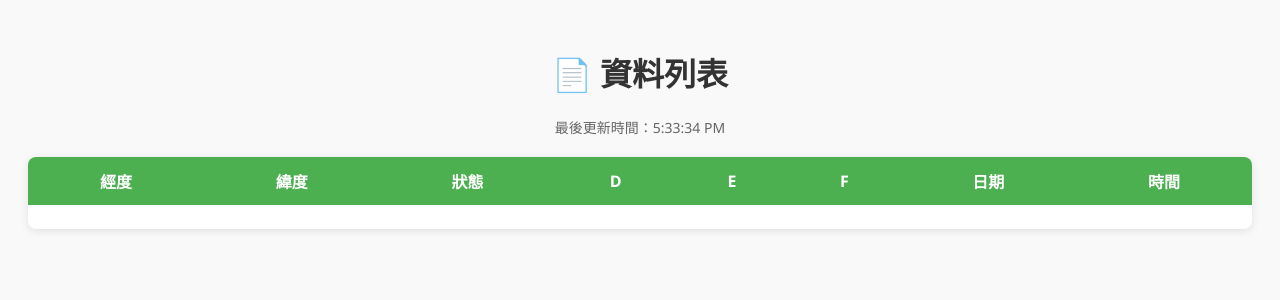
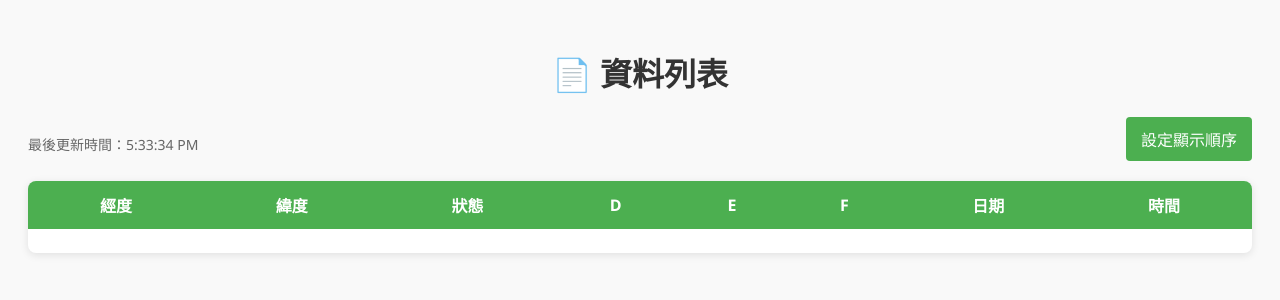
Before and after one commit to Sanwanh/PUMP, a FastAPI app: page / in a window 1280 px wide. Shown: the top 300 px of the page. Run offline with FastAPI, Linux system fonts and the light colour scheme; lists and menus that the app fills with data are empty.

Commit message:
setting updata

```diff
--- a/config.json
+++ b/config.json
@@ -64,8 +64,8 @@
         "A33",
         "A34",
         "A5",
+        "A1",
         "A6",
-        "A1",
         "A9",
         "A10",
         "A11",
--- a/main.py
+++ b/main.py
@@ -182,13 +182,46 @@ def convert_to_api_json(df):
 
 
 # 主頁顯示資料表
+# 主頁顯示資料表
 @app.get("/", response_class=HTMLResponse)
 async def read_data(request: Request):
     df = load_data()
     if df.empty:
         df = pd.DataFrame([{col: "" for col in COLUMNS}])  # 空表時自動填一行空資料
-    data = df.to_dict(orient="records")
-    return templates.TemplateResponse("index.html", {"request": request, "data": data})
+
+    # 讀取設定檔以獲取顯示順序
+    config = load_config()
+    display_pumps = config.get("display_pumps", [])
+    display_order = config.get("display_order", [])
+
+    # 轉換為字典列表
+    raw_data = df.to_dict(orient="records")
+
+    # 用於儲存排序後的資料
+    ordered_data = []
+
+    # 建立一個ID到資料行的映射
+    data_map = {}
+    for row in raw_data:
+        if "D" in row and row["D"]:
+            pump_id = str(row["D"])
+            data_map[pump_id] = row
+
+    # 首先添加顯示順序中的項目
+    for pump_id in display_order:
+        if pump_id in data_map and (not display_pumps or pump_id in display_pumps):
+            ordered_data.append(data_map[pump_id])
+
+    # 然後添加未在顯示順序中但應該顯示的項目
+    for pump_id, row in data_map.items():
+        if pump_id not in display_order and (not display_pumps or pump_id in display_pumps):
+            ordered_data.append(row)
+
+    # 如果沒有資料，使用原始資料
+    if not ordered_data:
+        ordered_data = raw_data
+
+    return templates.TemplateResponse("index.html", {"request": request, "data": ordered_data})
 
 
 # 提供資料 API
@@ -215,6 +248,14 @@ async def get_json_api():
 
     api_data = convert_to_api_json(df)
     return api_data
+
+# 提供設定檔 API
+@app.get("/api/config", tags=["系統設定"])
+async def get_config():
+    """
+    獲取系統設定，包含顯示選項和排序
+    """
+    return load_config()
 
 
 # JSON資料顯示頁面 (純JSON顯示)
--- a/templates/index.html
+++ b/templates/index.html
@@ -47,6 +47,27 @@
         tbody tr {
             transition: background-color 0.3s ease, opacity 0.3s ease;
         }
+        .header-actions {
+            display: flex;
+            justify-content: space-between;
+            align-items: center;
+            margin-bottom: 20px;
+        }
+        .btn {
+            background-color: #4CAF50;
+            color: white;
+            border: none;
+            padding: 10px 15px;
+            text-align: center;
+            text-decoration: none;
+            display: inline-block;
+            border-radius: 4px;
+            cursor: pointer;
+            transition: background-color 0.3s;
+        }
+        .btn:hover {
+            background-color: #45a049;
+        }
     </style>
     <script>
         let lastDataHash = '';
@@ -63,7 +84,14 @@
         async function fetchData() {
             try {
                 const response = await fetch("/api/data");
-                const data = await response.json();
+                let data = await response.json();
+
+                // 在這裡獲取設定檔的顯示順序
+                const configResponse = await fetch("/api/config");
+                const config = await configResponse.json();
+
+                // 對資料進行排序處理
+                data = sortDataByConfig(data, config);
 
                 const newDataHash = hashData(data);
                 if (newDataHash === lastDataHash) {
@@ -103,6 +131,43 @@
             }
         }
 
+        // 根據設定排序資料
+        function sortDataByConfig(data, config) {
+            const displayPumps = config.display_pumps || [];
+            const displayOrder = config.display_order || [];
+
+            // 如果沒有設定，直接返回原始資料
+            if (!displayOrder.length) return data;
+
+            // 建立一個ID到資料行的映射
+            const dataMap = {};
+            data.forEach(item => {
+                if (item.D) {
+                    dataMap[item.D] = item;
+                }
+            });
+
+            // 用於存放排序後的資料
+            const orderedData = [];
+
+            // 首先添加顯示順序中的項目
+            displayOrder.forEach(pumpId => {
+                if (dataMap[pumpId] && (!displayPumps.length || displayPumps.includes(pumpId))) {
+                    orderedData.push(dataMap[pumpId]);
+                }
+            });
+
+            // 然後添加未在顯示順序中但應該顯示的項目
+            data.forEach(item => {
+                if (item.D && !displayOrder.includes(item.D) && (!displayPumps.length || displayPumps.includes(item.D))) {
+                    orderedData.push(item);
+                }
+            });
+
+            // 如果沒有排序出資料，返回原始資料
+            return orderedData.length ? orderedData : data;
+        }
+
         window.onload = () => {
             fetchData();
             setInterval(fetchData, 5000); // 每 5 秒檢查
@@ -111,7 +176,12 @@
 </head>
 <body>
     <h1>📄 資料列表</h1>
-    <div id="update-time">最後更新時間：尚未更新</div>
+
+    <div class="header-actions">
+        <div id="update-time">最後更新時間：尚未更新</div>
+        <a href="/settings" class="btn">設定顯示順序</a>
+    </div>
+
     <table id="data-table">
         <thead>
             <tr>
```
